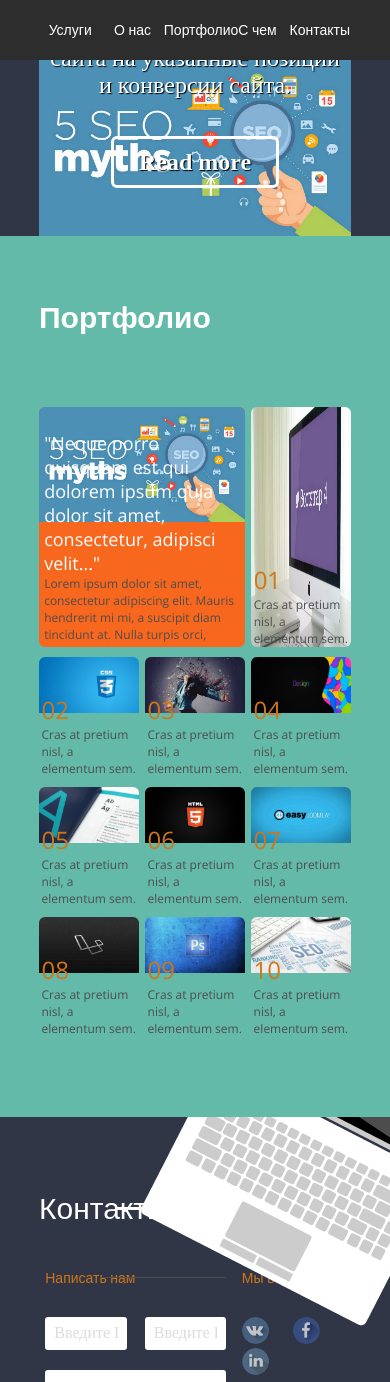
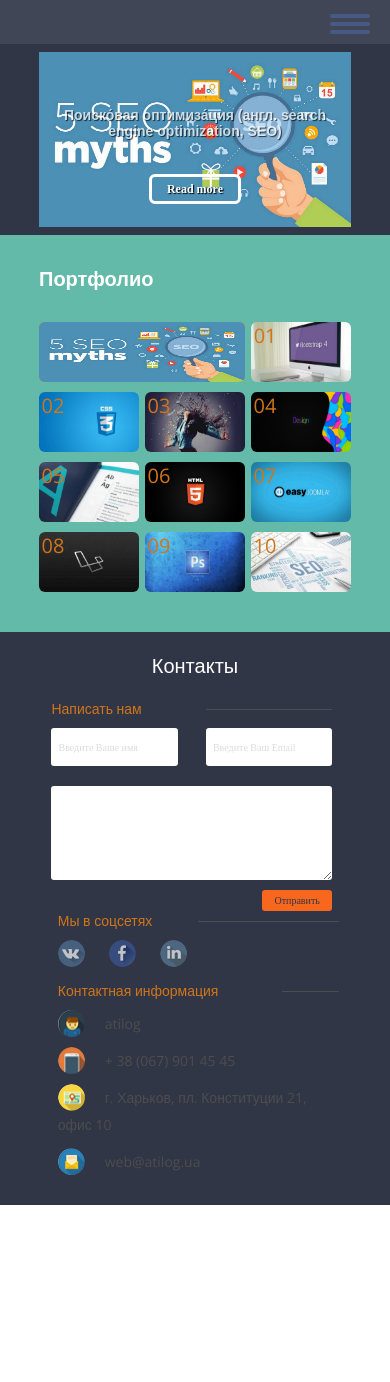
Before and after one commit to OleksiiA9/Atilog, a plain HTML site: page index.html in a window 390 px wide. Shown: the top 1382 px of the page. After the commit the page ends 1205 px from the top, so only its background shows below. Drawn offline with nearby package versions, Linux system fonts and the light colour scheme; files whose address does not match are found by name.

Commit message:
responsive 320px+

```diff
--- a/css/slider.css
+++ b/css/slider.css
@@ -14,8 +14,9 @@ a{
 
 .banner{
     max-width: 80%;
-    margin: 0 auto;
+    margin: 60px auto 0 auto;
     overflow: hidden;
+    padding: 2%;
 }
 /*Стили для слайдера */
 .sl__slide{
@@ -74,6 +75,29 @@ a{
         border: 3px solid #fff;
         border-radius: 6px;
         padding: 10px 25px;
+        font-size: 12px;
+    }
+}
+@media screen and (min-width: 320px) and (max-width: 639px) {
+    .banner{
+    margin: 44px auto 0 auto;
+    }
+    .sl__text{
+
+        padding: 10px 0;
+        margin-bottom: 20px;
+    }
+
+    .sl__zag{
+        font-size: 14px;
+        margin-bottom: 40px;
+        opacity: 0.7;
+    }
+    .sl__desc{
+        display: none;
+    }
+    .sl__a{
+        padding: 5px 15px;
         font-size: 12px;
     }
 }
--- a/css/style.css
+++ b/css/style.css
@@ -96,10 +96,14 @@ body {
   margin: 0 auto; }
 
 .header {
-  display: block;
-  height: 60px;
-  line-height: 60px;
-  background: #2d2d2d; }
+    position: fixed;
+    display: block;
+    width: 100%;
+    height: 60px;
+    line-height: 60px;
+    background: #2d2d2d;
+    z-index: 1001;
+}
 
 .nav {
   display: -webkit-box;
@@ -127,7 +131,18 @@ body {
     border-bottom: 3px solid #d07f0f;
     background: #404656;
     color: #d07f0f; }
-
+.menu{
+    float: right;
+    display: none;
+    width: 50px;
+    height: 50px;
+    background: blue;
+}
+.menu a {
+    display: block;
+    width: 100%;
+    height: 100%;
+}
 .banner {
   display: block;
   width: 100%;
@@ -244,7 +259,6 @@ body {
     .fotter .bottom_left h3:after {
       content: '';
       background: #4e4d4d;
-      width: 50%;
       height: 1px;
       position: absolute;
       top: 50%;
@@ -461,8 +475,182 @@ body {
     -webkit-transform: scale(1.2);
     -ms-transform: scale(1.2);
     transform: scale(1.2);
-    z-index: 10; }
+    z-index: 10;}
     .fotter .bottom_right .information li p {display: none;}
+    .notebook {display: none;}
+}
+/*************************************************************/
+@media screen and (min-width: 320px) and (max-width: 639px) {
+    .header {
+        width: 100%;
+        height: 44px;
+        line-height: 44px;
+        position: fixed;
+        z-index: 2000;
+        background: #404656;
+    }
+    .menu {
+        display: block;
+        width: 40px;
+        height: 24px;
+        position: absolute;
+        top: 14px;
+        right: 20px;
+        background: none;
+    }
+    .menu .hamburger{
+        display: block;
+        width: 40px;
+        height: 4px;
+        background: #475a85;
+        margin-bottom: 4px;
+        -webkit-border-radius: 2px;
+        border-radius: 2px;
+        cursor:pointer;
+    }
+    .menu .hamburger:last-child{
+        margin-bottom: 0;
+    }
+	.nav {
+		position: absolute;
+		display: none;
+		float: none;
+		top: 44px;
+		width: 100%;
+		padding: 10px 0;
+	}
+    .nav .n1{
+        display: block;
+        width: 90%;
+        margin: 0 auto;
+        height: 20px;
+    }
+    .nav .n1 .n2{
+        display: block;
+        width: 100%;
+        margin: 0 auto;
+        height: 20px;
+        line-height: 20px;
+    }
+    .nav .n2:hover{
+        display: block;
+        width: 90%;
+        margin: 0 auto;
+        height: 20px;
+    }
+    .nav .n1 .n2{
+        color: #ffffff;
+        font-family: Open Sans, sans-serif;
+        font-size: 12px;
+        font-weight: 400;
+    }
+	.nav.active {
+        display: block;
+        width: 50%;
+        background: #404656;
+        position: absolute;
+        right: 0;
+        z-index: 10000;
+        -webkit-border-radius: 0 0 8px 8px;
+        border-radius: 0 0 8px 8px;
+        cursor: pointer;
+    }
+    .main {padding: 30px 0 40px 0;}
+    .main .portfolio h2 {
+        font-size: 20px;
+        margin-bottom: 20px; }
+    .main ul {
+        display: flex;
+        flex-wrap: wrap;
+    }
+    .main ul li {height: 60px;}
+    .main ul li a .txt_item {top: 0;}
+    .main ul li a h3 {font-size: 20px;}
+    .main ul li a p {display: none;}
+    .main ul li a img {height: 100%;}
+    .main ul li:first-child {
+        width: 66%;
+        height: 60px;
+        margin-top: 10px;
+    }
+    .main ul li:first-child .txt_item{display: none;}
+    .main ul li:first-child a h3 {font-size: 18px;}
+    .main ul li:first-child a p {display: none;}
+    .main ul li:first-child a img {width: 100%;}
+    .main ul li:nth-child(2) {height: 60px;}
+    .main ul li:nth-child(2) a img {height: 100%;}
+    .main ul li:nth-child(3n+2) {
+        margin-top: 10px;
+        margin-right: 0;
+    }
+    .fotter {
+      display: flex;
+      flex-wrap: wrap;
+      padding: 20px 0;
+    }
+    .fotter h2 {
+        font-size: 20px;
+        margin-bottom: 20px;
+        text-align: center;
+    }
+    .fotter h2:after {display: none;}
+    .fotter .bottom_left {
+        display: block;
+        width: 90%;
+        padding: 0 4%;
+    }
+    .fotter .bottom_left h3:after {
+          width: 45%;
+    }
+    .fotter .bottom_left form {margin-top: 10px;}
+    .fotter .bottom_left form input{font-size: 10px;}
+    .fotter .bottom_left form .name_email input {
+        width: 40%;
+        padding: 2.5%;
+    }
+    .fotter .bottom_left form textarea {
+            height: 80px;}
+    .fotter .bottom_left form .butt {
+            float: right;
+            margin-top: 10px;
+            width: 25%; }
+    .fotter .bottom_left form .butt input {
+              width: 100%;
+              text-align: center;
+              background: #f7671d;
+              border: none;
+              border-radius: 3px;
+              padding: 5px 0;
+              color: #303646;
+              cursor: pointer; }
+    .fotter .bottom_right {
+        display: block;
+        width: 90%;
+        padding: 0 4%;}
+    .fotter .bottom_right .botR1 {margin: 10px 0;}
+    .fotter .bottom_right .contact_information:after {width: 20%;}
+    .fotter .bottom_right .information {margin: 10px 0 0 0;}
+    .fotter .bottom_right .information li {
+            display: block;
+            margin: 10px 0; }
+    .fotter .bottom_right .information li img {
+              float: left;
+              margin-right: 20px;
+              cursor: pointer;
+              width: 27px;
+              height: 27px;
+              border-radius: 50%; }
+    .fotter .bottom_right .information li img:hover {
+              -webkit-transform: scale(1.2);
+              -ms-transform: scale(1.2);
+              transform: scale(1.2);
+              z-index: 10; }
+    .fotter .bottom_right .information li p {
+              color: #4e4d4d;
+              font-family: "Open Sans", sans-serif;
+              font-size: 14px;
+              font-weight: 400;
+              line-height: 27px; }
 
     .notebook {display: none;}
-}
+    }
--- a/index.html
+++ b/index.html
@@ -3,7 +3,7 @@
 <head>
     <meta charset="UTF-8">
 
-    <link rel="shortcut icon" href="images/favicon.ico" type="images/x-icon">
+    <link rel="shortcut icon" href="favicon.ico" type="images/x-icon">
 
 	<link rel="stylesheet" href="css/style.css" type="text/css"/>
 	<link rel="stylesheet" href="css/slick.css" type="text/css"/>
@@ -28,6 +28,11 @@
                     <div class="n1"><a href="#" class="n2">Портфолио</a></div>
                     <div class="n1"><a href="#" class="n2">С чем работаем</a></div>
                     <div class="n1"><a href="#" class="n2">Контакты</a></div>
+                </div>
+                <div class="menu">
+                    <div class="hamburger"></div>
+                    <div class="hamburger"></div>
+                    <div class="hamburger"></div>
                 </div>
 			</div>
 		</div>
--- a/js/main.js
+++ b/js/main.js
@@ -67,7 +67,9 @@ $(document).ready(function(){
 });
 });
 $(document).ready(function(){
-$('.sl').slick({
-
+	$('.menu').click(function(){
+		$(this).toggleClass('active');
+		$('.nav').toggleClass('active');
+		return false;
+	});
 });
-});
```
Also changed, not shown: favicon.ico (added).
